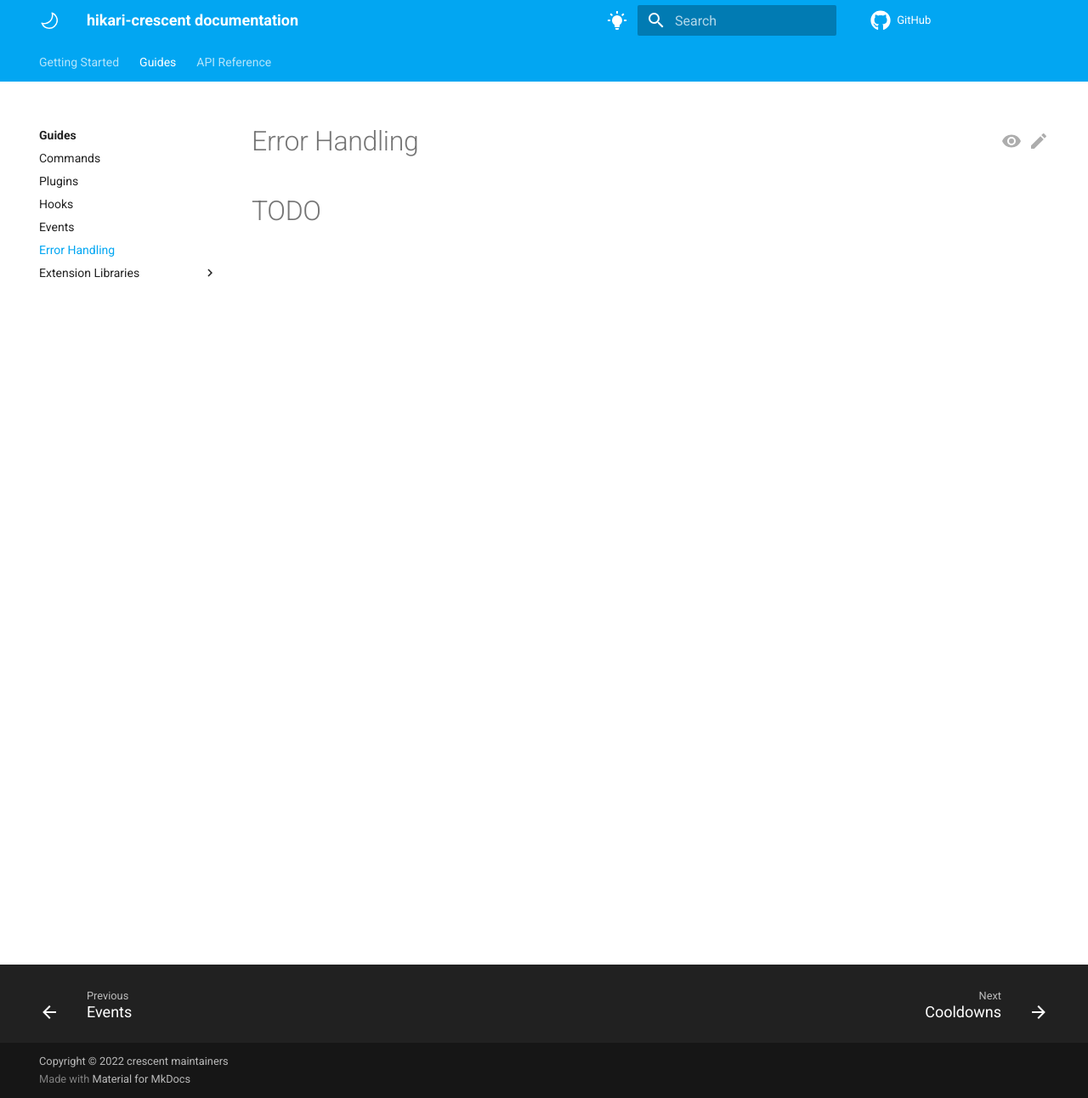
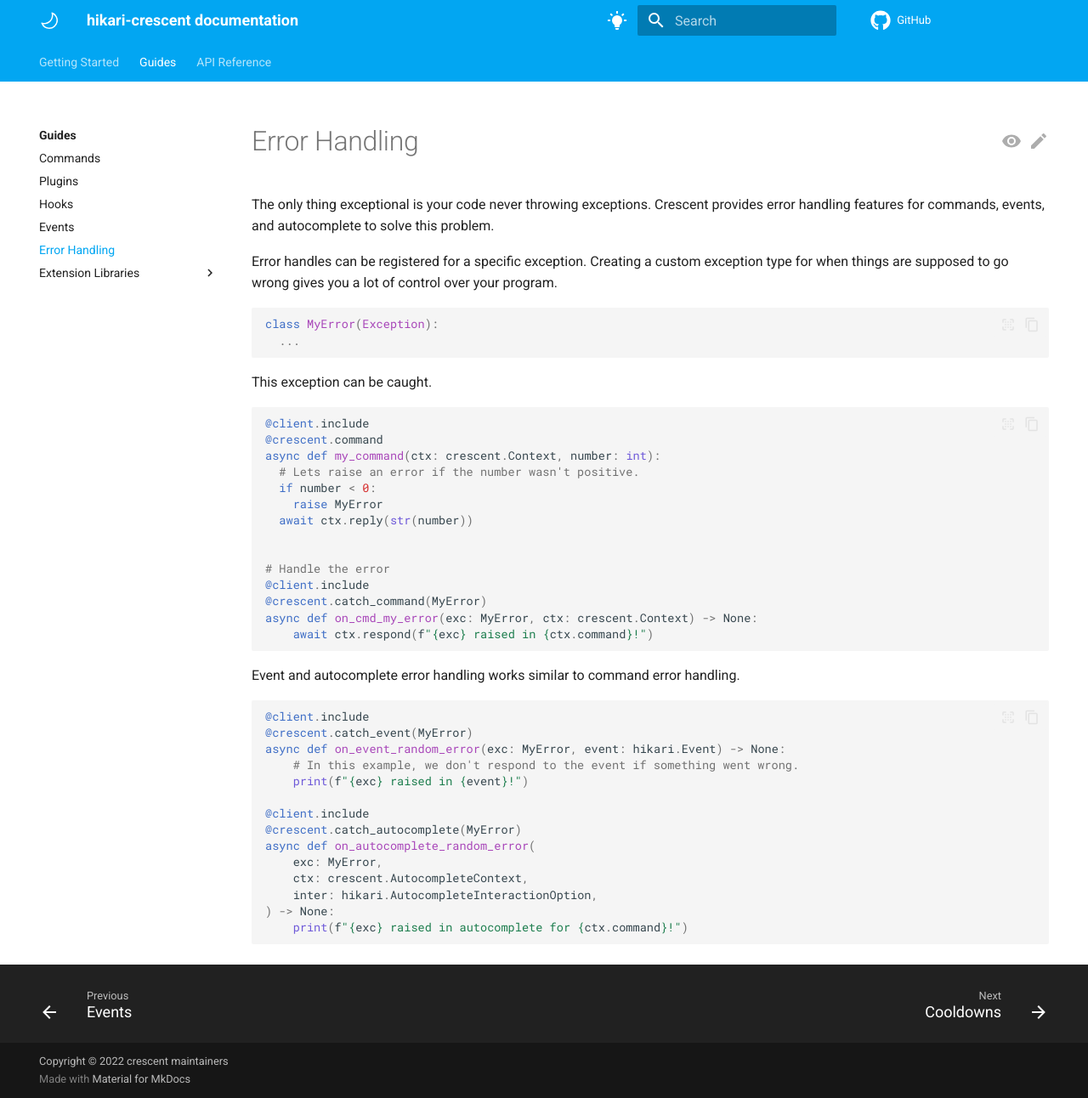
Before and after one commit to hikari-crescent/hikari-crescent, an MkDocs documentation site: the page built from docs/guides/error_handling.md, in a window 1280 px wide and 1292 px high. Shown: the whole window at 85% size. Built offline with MkDocs 1.6.1 and Material for MkDocs 9.7.7, drawn with Linux system fonts in a browser that asks for light colours; comment, search, counter and statistics services are not loaded.

Commit message:
More docs

````diff
--- a/docs/guides/error_handling.md
+++ b/docs/guides/error_handling.md
@@ -1,3 +1,52 @@
 # Error Handling
 
-# TODO
+The only thing exceptional is your code never throwing exceptions.
+Crescent provides error handling features for commands, events, and autocomplete to solve
+this problem.
+
+Error handles can be registered for a specific exception. Creating a custom exception type for when things
+are supposed to go wrong gives you a lot of control over your program.
+
+```python
+class MyError(Exception):
+  ...
+```
+
+This exception can be caught.
+
+```python
+
+@client.include
+@crescent.command
+async def my_command(ctx: crescent.Context, number: int):
+  # Lets raise an error if the number wasn't positive.
+  if number < 0:
+    raise MyError
+  await ctx.reply(str(number))
+
+
+# Handle the error
+@client.include
+@crescent.catch_command(MyError)
+async def on_cmd_my_error(exc: MyError, ctx: crescent.Context) -> None:
+    await ctx.respond(f"{exc} raised in {ctx.command}!")
+```
+
+Event and autocomplete error handling works similar to command error handling.
+
+```python
+@client.include
+@crescent.catch_event(MyError)
+async def on_event_random_error(exc: MyError, event: hikari.Event) -> None:
+    # In this example, we don't respond to the event if something went wrong.
+    print(f"{exc} raised in {event}!")
+
+@client.include
+@crescent.catch_autocomplete(MyError)
+async def on_autocomplete_random_error(
+    exc: MyError,
+    ctx: crescent.AutocompleteContext,
+    inter: hikari.AutocompleteInteractionOption,
+) -> None:
+    print(f"{exc} raised in autocomplete for {ctx.command}!")
+```
````
